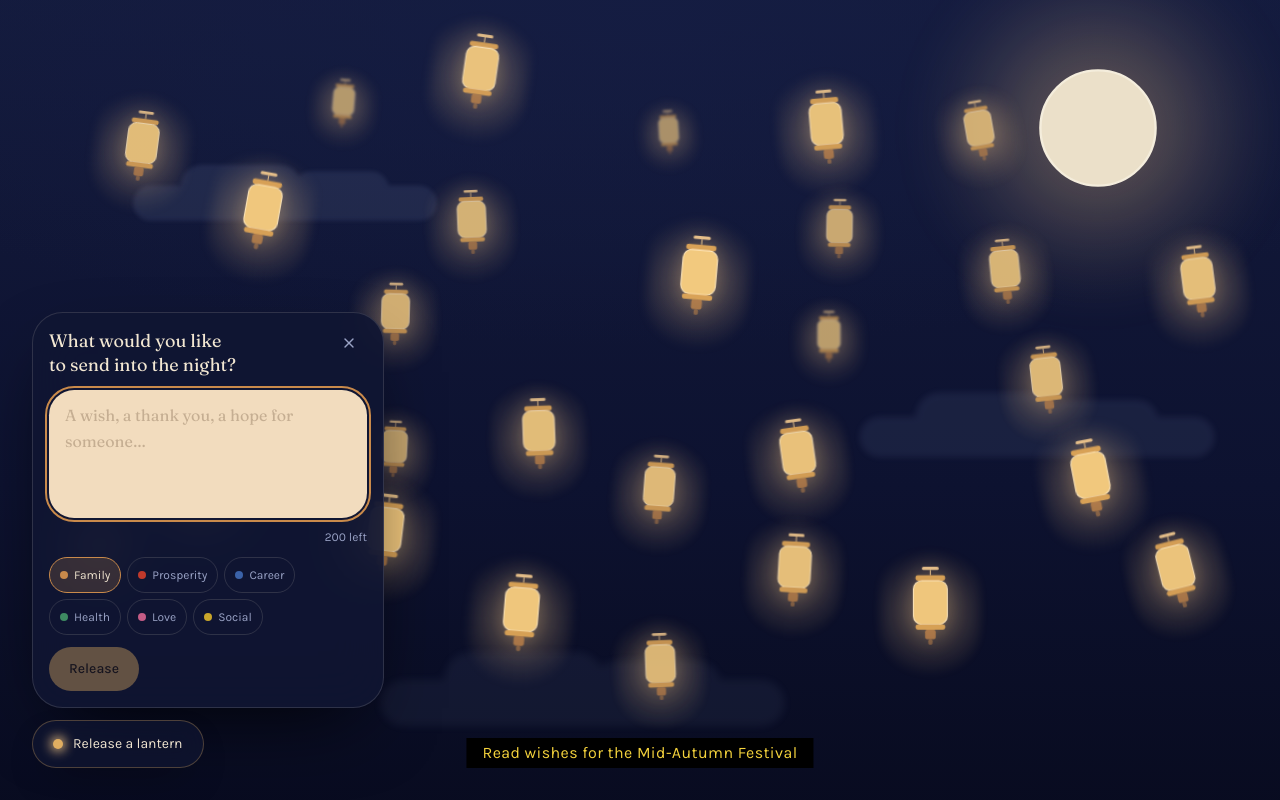
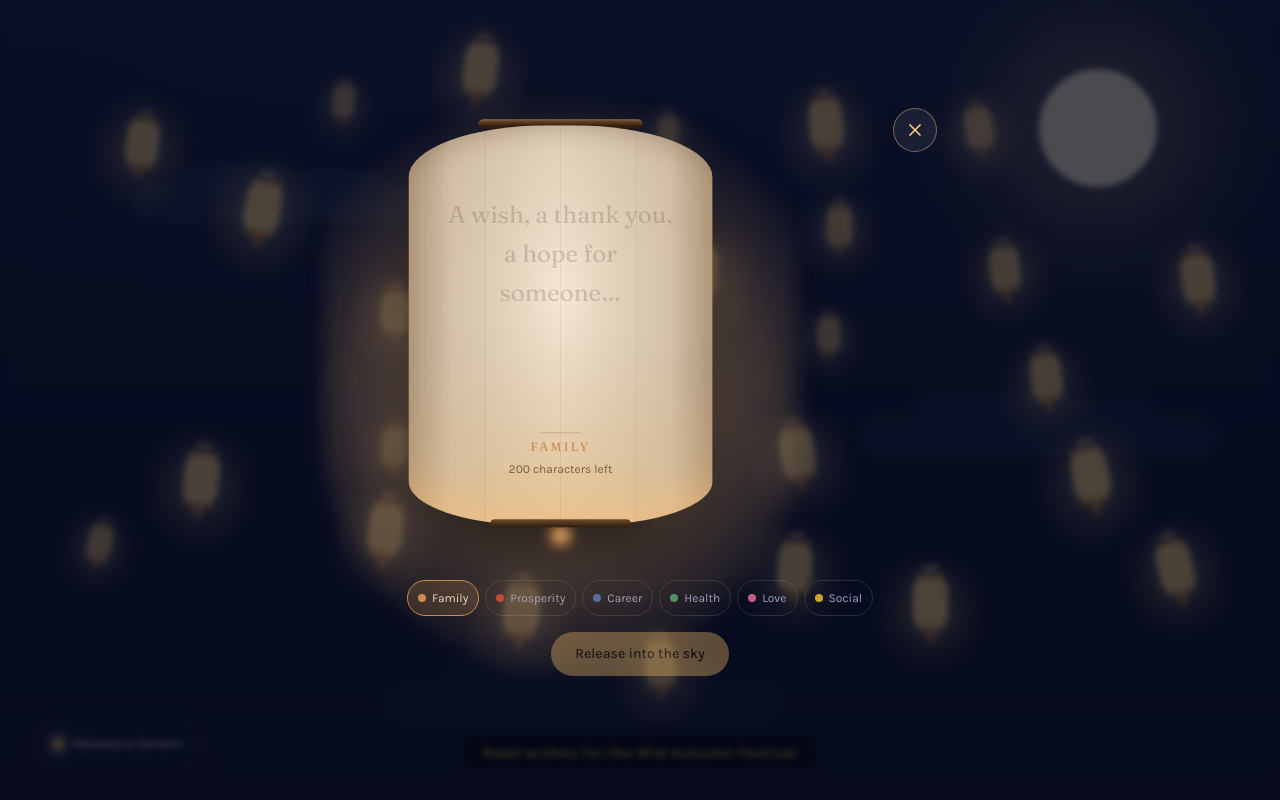
Before and after one commit to lauraazhao/midautumn-lantern, a Next.js app: page / in a window 1280 px wide. Both pictures are taken after a click on the button "Release a lantern". Built offline with nearby package versions, Linux system fonts and the light colour scheme.

Commit message:
feat: enhance release lantern component with editable message and escape close

```diff
--- a/components/release-lantern.tsx
+++ b/components/release-lantern.tsx
@@ -5,6 +5,7 @@ import { X } from "lucide-react"
 import type { LanternTag } from "@/types/lantern"
 import { lanternCategories, MAX_MESSAGE_LENGTH } from "@/types/lantern"
 import { CategorySelector } from "@/components/category-selector"
+import { LanternNote } from "@/components/lantern-note"
 
 type ReleaseLanternProps = {
   onRelease: (input: { message: string; tag: LanternTag }) => void
@@ -12,8 +13,12 @@ type ReleaseLanternProps = {
 }
 
 /**
- * The bottom-left origin of the experience: a quiet button that opens the
- * writing surface. The randomized lantern placement keeps this corner clear.
+ * Writing your own lantern.
+ *
+ * Deliberately the same staging as reading someone else's: the sky dims, one
+ * lantern comes up close, and the message lives on its paper. The only
+ * difference is that here the paper is editable — so sending and receiving feel
+ * like the same gesture.
  */
 export function ReleaseLantern({ onRelease, busy = false }: ReleaseLanternProps) {
   const [open, setOpen] = useState(false)
@@ -27,7 +32,14 @@ export function ReleaseLantern({ onRelease, busy = false }: ReleaseLanternProps)
   const canRelease = message.trim().length > 0 && !busy
 
   useEffect(() => {
-    if (open) textareaRef.current?.focus()
+    if (!open) return
+    textareaRef.current?.focus()
+    const onKeyDown = (event: KeyboardEvent) => {
+      if (event.key === "Escape") close()
+    }
+    document.addEventListener("keydown", onKeyDown)
+    return () => document.removeEventListener("keydown", onKeyDown)
+    // eslint-disable-next-line react-hooks/exhaustive-deps
   }, [open])
 
   const close = () => {
@@ -44,31 +56,58 @@ export function ReleaseLantern({ onRelease, busy = false }: ReleaseLanternProps)
   }
 
   return (
-    <div className="fixed bottom-5 left-4 z-[80] sm:bottom-8 sm:left-8">
+    <>
+      <button
+        ref={triggerRef}
+        type="button"
+        onClick={() => setOpen(true)}
+        aria-expanded={open}
+        className="fixed bottom-5 left-4 z-[80] inline-flex min-h-12 items-center gap-2.5 rounded-full border border-primary/30 bg-card/70 px-5 text-sm text-foreground shadow-[0_16px_40px_-20px_rgba(0,0,0,0.9)] backdrop-blur-md transition-colors hover:border-primary/60 hover:bg-card/90 focus-visible:outline-2 focus-visible:outline-offset-2 focus-visible:outline-ring sm:bottom-8 sm:left-8"
+      >
+        <span
+          aria-hidden="true"
+          className="size-2.5 rounded-full bg-primary shadow-[0_0_12px_2px_var(--glow)]"
+        />
+        Release a lantern
+      </button>
+
       {open && (
+        <div className="fixed inset-0 z-[100] grid place-items-center overflow-y-auto p-4">
+          {/* Same dimmed sky as reading a lantern. */}
+          <div
+            aria-hidden="true"
+            onClick={close}
+            className="absolute inset-0 bg-sky-deep/70 backdrop-blur-[3px] duration-500 animate-in fade-in"
+          />
+
           <form
             onSubmit={handleSubmit}
-          onKeyDown={(event) => {
-            if (event.key === "Escape") close()
-          }}
-          aria-label="Release a lantern"
-          className="mb-3 w-[min(88vw,22rem)] rounded-3xl border border-border bg-card/90 p-4 shadow-[0_30px_80px_-30px_rgba(0,0,0,0.9)] backdrop-blur-xl duration-300 animate-in fade-in slide-in-from-bottom-2"
+            role="dialog"
+            aria-modal="true"
+            aria-label="Write a lantern and release it"
+            className="relative my-auto"
           >
-          <div className="flex items-start justify-between gap-3">
-            <h2 className="font-serif text-lg leading-snug text-balance">
-              What would you like to send into the night?
-            </h2>
+            {/* Close — floats just outside the lantern, top right. */}
             <button
               type="button"
               onClick={close}
-              aria-label="Close"
-              className="-mt-1 grid size-9 shrink-0 place-items-center rounded-full text-muted-foreground transition-colors hover:bg-secondary hover:text-foreground focus-visible:outline-2 focus-visible:outline-offset-2 focus-visible:outline-ring"
+              aria-label="Close without releasing"
+              className="absolute -top-16 right-0 z-20 grid size-11 place-items-center rounded-full border backdrop-blur-sm transition-[background-color,color,border-color] duration-300 hover:bg-glow/20 focus-visible:outline-2 focus-visible:outline-offset-2 focus-visible:outline-glow/70 sm:-top-4 sm:-right-16"
+              style={{
+                borderColor: "color-mix(in oklab, var(--glow) 40%, transparent)",
+                backgroundColor: "rgba(255,255,255,0.07)",
+                color: "var(--glow)",
+              }}
             >
-              <X className="size-4" aria-hidden="true" />
+              <X className="size-5" aria-hidden="true" />
             </button>
-          </div>
 
-          {/* Writing surface takes on the category's paper color. */}
+            <LanternNote
+              paper={category.paper}
+              ink={category.ink}
+              accent={category.color}
+              message={
+                <>
                   <label htmlFor="lantern-message" className="sr-only">
                     Your message, up to {MAX_MESSAGE_LENGTH} characters
                   </label>
@@ -78,51 +117,51 @@ export function ReleaseLantern({ onRelease, busy = false }: ReleaseLanternProps)
                     value={message}
                     onChange={(event) => setMessage(event.target.value.slice(0, MAX_MESSAGE_LENGTH))}
                     maxLength={MAX_MESSAGE_LENGTH}
-            rows={4}
+                    rows={5}
                     placeholder="A wish, a thank you, a hope for someone…"
-            className="mt-3 w-full resize-none rounded-2xl px-4 py-3 font-serif text-base leading-relaxed transition-colors duration-500 placeholder:opacity-50 focus-visible:outline-2 focus-visible:outline-offset-2"
+                    className="w-full resize-none border-0 bg-transparent text-center font-serif text-xl leading-relaxed outline-none placeholder:opacity-40 focus-visible:outline-none sm:text-2xl"
                     style={{
-              backgroundColor: category.paper,
                       color: category.ink,
-              outlineColor: category.color,
+                      caretColor: category.color,
+                      textShadow: "0 1px 0 rgba(255,255,255,0.35)",
                     }}
                   />
-
-          <div className="mt-1 flex justify-end">
+                </>
+              }
+              footer={
+                <div className="flex flex-col items-center gap-1.5">
                   <span
-              aria-live="polite"
-              className={`text-xs tabular-nums ${remaining <= 20 ? "text-primary" : "text-muted-foreground"}`}
+                    aria-hidden="true"
+                    className="h-px w-10 rounded-full"
+                    style={{ backgroundColor: `${category.ink}33` }}
+                  />
+                  <span
+                    className="font-serif text-xs tracking-[0.2em] uppercase"
+                    style={{ color: category.color }}
                   >
-              {remaining} left
+                    {category.label}
+                  </span>
+                  <span aria-live="polite" className="text-xs tabular-nums opacity-65">
+                    {remaining} characters left
                   </span>
                 </div>
+              }
+            />
 
-          <div className="mt-3 flex flex-wrap items-center justify-between gap-3">
+            {/* Controls sit off the paper so the lantern stays believable. */}
+            <div className="mt-6 flex flex-col items-center gap-4">
               <CategorySelector value={tag} onChange={setTag} />
               <button
                 type="submit"
                 disabled={!canRelease}
-              className="inline-flex min-h-11 items-center rounded-full bg-primary px-5 text-sm font-medium text-primary-foreground transition-opacity hover:opacity-90 focus-visible:outline-2 focus-visible:outline-offset-2 focus-visible:outline-ring disabled:cursor-not-allowed disabled:opacity-40"
+                className="inline-flex min-h-11 items-center rounded-full bg-primary px-6 text-sm font-medium text-primary-foreground transition-opacity hover:opacity-90 focus-visible:outline-2 focus-visible:outline-offset-2 focus-visible:outline-ring disabled:cursor-not-allowed disabled:opacity-40"
               >
-              {busy ? "Releasing…" : "Release"}
+                {busy ? "Releasing…" : "Release into the sky"}
               </button>
             </div>
           </form>
+        </div>
       )}
-
-      <button
-        ref={triggerRef}
-        type="button"
-        onClick={() => setOpen((prev) => !prev)}
-        aria-expanded={open}
-        className="inline-flex min-h-12 items-center gap-2.5 rounded-full border border-primary/30 bg-card/70 px-5 text-sm text-foreground shadow-[0_16px_40px_-20px_rgba(0,0,0,0.9)] backdrop-blur-md transition-colors hover:border-primary/60 hover:bg-card/90 focus-visible:outline-2 focus-visible:outline-offset-2 focus-visible:outline-ring"
-      >
-        <span
-          aria-hidden="true"
-          className="size-2.5 rounded-full bg-primary shadow-[0_0_12px_2px_var(--glow)]"
-        />
-        Release a lantern
-      </button>
-    </div>
+    </>
   )
 }
```
Lines whose indentation alone changed are shown as unchanged.
